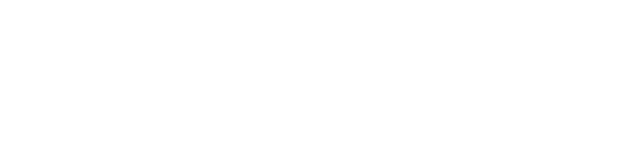
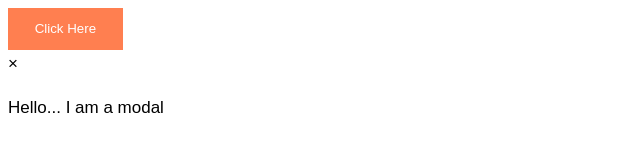
Before and after one commit to TheEolian/Modal, a plain HTML site: page index.html in a window 1280 px wide. Shown: the whole page, without its empty margins (0-640 px from the left). Drawn offline with Linux system fonts and the light colour scheme.

Commit message:
styled button

```diff
--- a/index.html
+++ b/index.html
@@ -4,9 +4,19 @@
   <meta charset="UTF-8">
   <meta name="viewport" content="width=device-width, initial-scale=1.0">
   <meta http-equiv="X-UA-Compatible" content="ie=edge">
-  <title>Modal</title>
+  <title> Simple Modal</title>
+  <link rel="stylesheet" href="style.css">
 </head>
 <body>
+  <button id="modalBtn" class="button">Click Here</button>
 
+  <div id="simpleModal" class="modal">
+    <div id="modal-content">
+      <span class="closeBtn">&times;</span>
+      <p>Hello... I am a modal</p>
+    </div>
+  </div>
+
+<script src="script.js"></script>
 </body>
 </html>
--- a/style.css
+++ b/style.css
@@ -0,0 +1,16 @@
+body {
+  font-family: Arial, Helvetica, sans-serif;
+  font-size: 17px;
+  line-height: 1.6;
+}
+
+.button {
+  background: coral;
+  padding: 1em 2em;
+  color: #fff;
+  border: 0;
+}
+
+.button:hover {
+  background: #333;
+}
```
